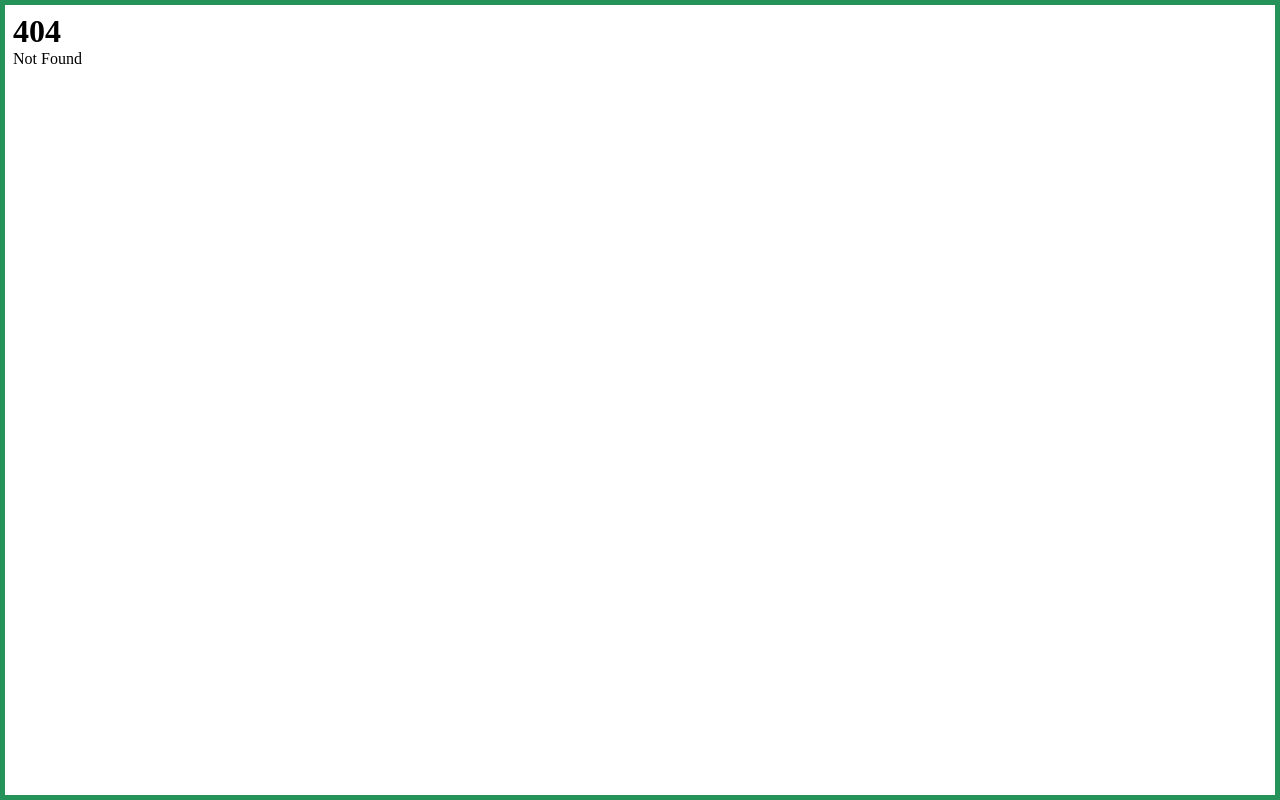
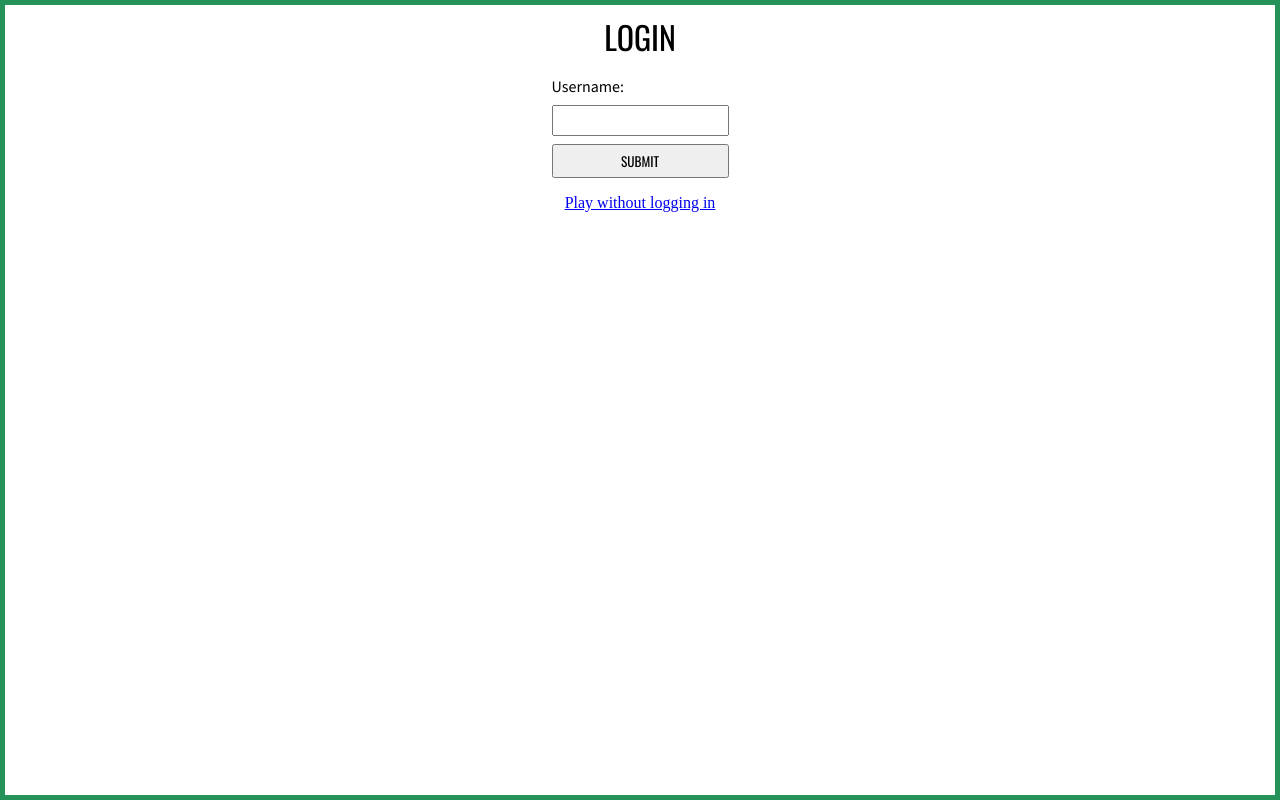
Before and after one commit to GMSoudersJr/card-workout, a SvelteKit app: page /login in a window 1280 px wide. Before the commit this address had no page. Built offline with nearby package versions, Linux system fonts and the light colour scheme; no server answers; a web font is replaced by a local one.

Commit message:
Lay ground work for logging, but only local storage at the moment

```diff
--- /dev/null
+++ b/src/routes/login/+layout.svelte
@@ -0,0 +1,9 @@
+<script>
+</script>
+
+<div>
+  <slot />
+</div>
+
+<style>
+</style>
--- /dev/null
+++ b/src/routes/login/+page.server.ts
@@ -0,0 +1,31 @@
+import type { Actions, PageServerLoad } from './$types';
+import { fail, redirect } from '@sveltejs/kit';
+
+export const load: PageServerLoad = async ({ cookies }) => {
+	const username = cookies.get('username');
+
+	return {
+		username
+	}
+};
+
+export const actions = {
+	login: async ({ cookies, request, url }) => {
+		const data = await request.formData();
+		const username = data.get('username')?.toString().trim();
+		if ( username === undefined || username === null || username === '') {
+			return fail(400, { username, missing: true });
+		}
+
+		// Eventually, check this for uniqueness in the database
+		// but for now, just set it as a cookie and then use it
+
+		cookies.set('username', username, {path: '/'});
+		if (url.searchParams.has('redirectTo')) {
+			const redirectTo = url.searchParams.get('redirectTo')?.toString();
+			if (redirectTo === undefined || redirectTo === null) return;
+			redirect(303, redirectTo);
+		}
+		return { success: true }
+	}
+} satisfies Actions;
--- /dev/null
+++ b/src/routes/login/+page.svelte
@@ -0,0 +1,101 @@
+<script lang="ts">
+  import { enhance } from "$app/forms";
+  import type { PageData, ActionData } from "./$types";
+  import type { SubmitFunction } from "@sveltejs/kit";
+	import {goto} from "$app/navigation";
+  export let data: PageData;
+  export let form: ActionData;
+  let username: string;
+  function handleSubmit(event: Event) {
+    console.log(event);
+  }
+  const enhancements: SubmitFunction = async ({ formData, formElement, action, cancel, submitter}) => {
+    const username = formData.get('username')?.toString().trim();
+    if (username === undefined || username === null) return;
+    localStorage.setItem('username', username);
+    // cancels call to the server
+    // going to make it a fake login for now. Only set the local storage
+
+    cancel();
+    await goto('/');
+
+    return async ({ result, update }) => {
+
+
+    }
+  };
+</script>
+
+
+<div id="login-container" class="login-container">
+  <h1 class="oswald-header">LOGIN</h1>
+  <form
+    class="form login-form"
+    id="login-form"
+    method="post"
+    action="?/login"
+    use:enhance={enhancements}
+  >
+  <label
+    class="source-sans-3-text"
+    id="username-label"
+    for="username-input"
+  >
+    Username:
+  </label>
+  <input
+    class="input-text source-sans-3-text"
+    id="username-input"
+    name="username"
+    type="text"
+    value={form?.username ?? ''}
+  >
+    <input
+      id="login-input-submit"
+      class="input-submit oswald-header"
+      type="submit"
+      on:submit={handleSubmit}
+      value="SUBMIT"
+    >
+  </form>
+      {#if username}
+        <p>Your username will be:</p>
+        <p class="username-confirm-text">{username}</p>
+      {:else}
+        <a href="/">
+          Play without logging in
+        </a>
+      {/if}
+
+{#if form?.success}
+  Logged in as {data.username}
+{/if}
+{#if form?.missing}
+  idiot
+{/if}
+</div>
+
+<style>
+  .login-container {
+    display: grid;
+    grid-template-columns: 1fr;
+    grid-template-rows: repeat(auto-fill, min-content);
+    justify-items: center;
+    row-gap: 1rem;
+    place-self: center;
+  }
+  .login-form {
+    display: grid;
+    grid-template-columns: 1fr;
+    grid-template-rows: repeat(auto-fill, min-content);
+    row-gap: 0.5rem;
+  }
+  .input-text,
+  .input-submit {
+    padding: 5px 8px;
+  }
+  .username-confirm-text {
+    text-align: center;
+    border: 1px solid black;
+  }
+</style>
--- a/src/routes/navigation.svelte
+++ b/src/routes/navigation.svelte
@@ -3,7 +3,7 @@
 
   onNavigate((navigation) => {
     // @ts-ignore
-    if (!document.startViewTransition) return
+    if ( document.startViewTransition === undefined || document.startViewTransition === null ) return
 
     return new Promise(resolve => {
       // @ts-ignore
```
Also changed, not shown: src/routes/login/Login.svelte (added).
